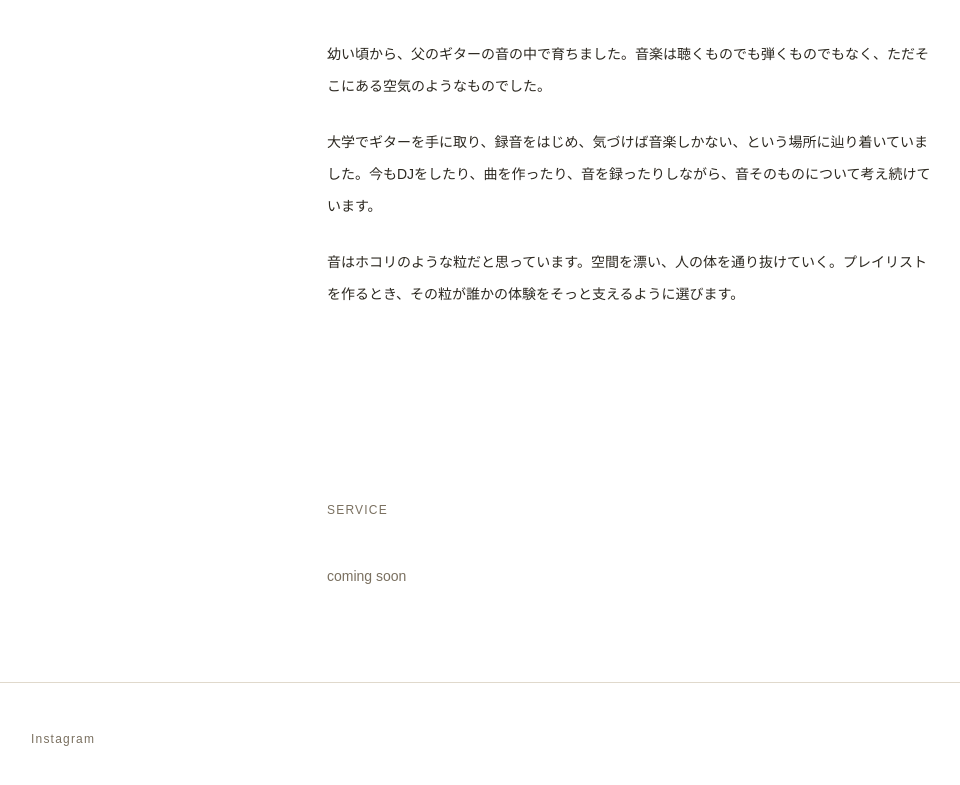
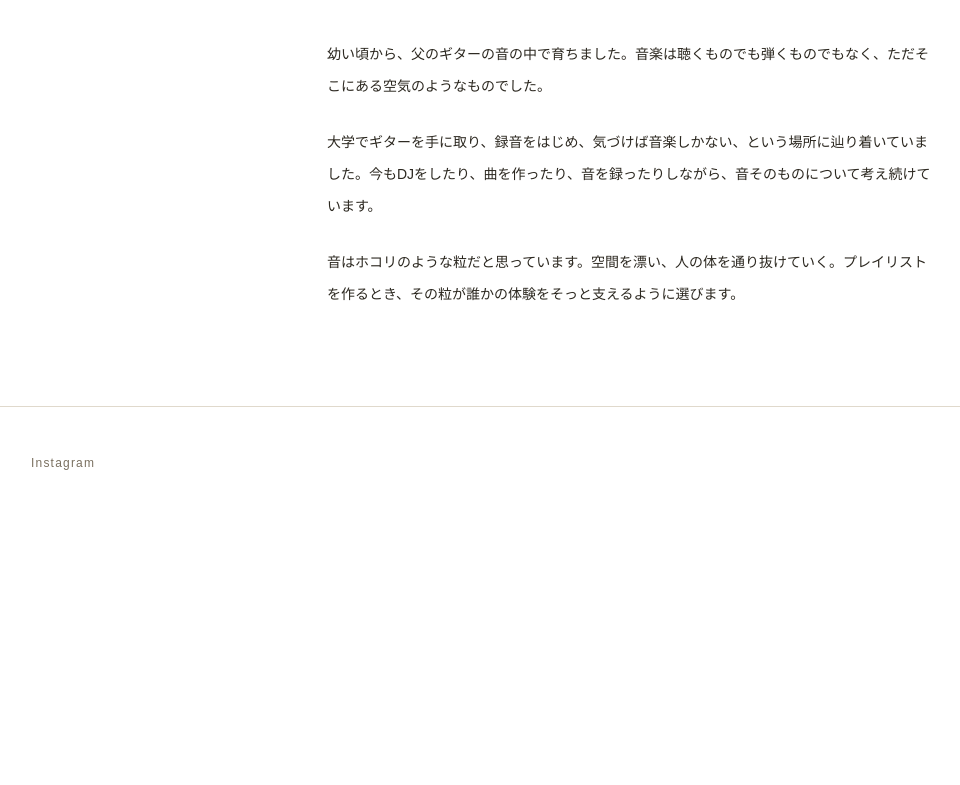
Before and after one commit to bubillie/my-playlist-site, a Next.js app: page / in a window 1280 px wide. Shown: the part 1346-2131 px from the top of the page, without its empty margins (9-969 px from the left). After the commit the page ends 1865 px from the top, so only its background shows below. Built offline with nearby package versions, Linux system fonts and the light colour scheme.

Commit message:
メインページのserviceセクション削除

```diff
--- a/app/page.tsx
+++ b/app/page.tsx
@@ -104,11 +104,7 @@ export default function Home() {
         </p>
       </section>
 
-      {/* service */}
-      <section id="service" className="px-8 py-24 max-w-2xl mx-auto">
-        <h2 className="text-xs tracking-widest text-[#7a7060] mb-12">SERVICE</h2>
-        <p className="text-sm text-[#7a7060]">coming soon</p>
-      </section>
+
 
       {/* フッター */}
       <footer className="px-8 py-12 border-t border-[#e0d9cc] text-xs text-[#7a7060] tracking-widest">
```
